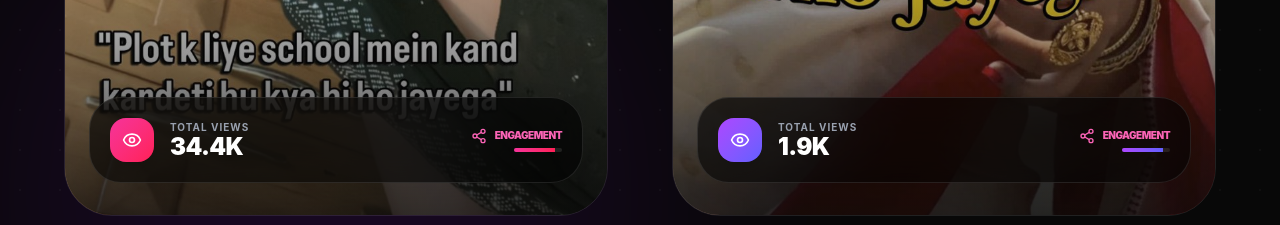
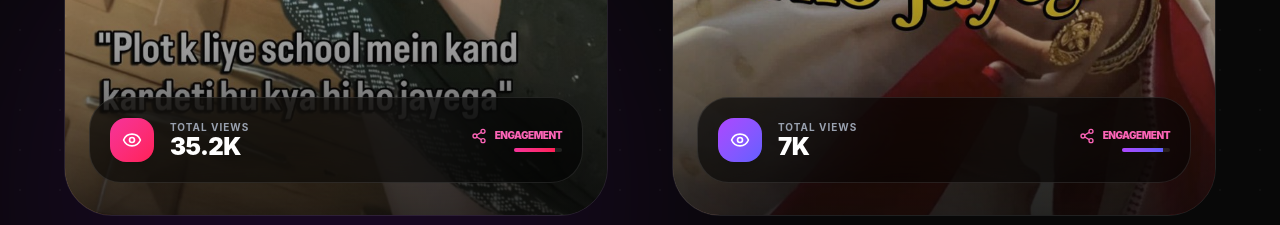
Before and after one commit to Hrit2006/creator-portfolio, a React (Vite) app: page / in a window 1280 px wide. Shown: the part 4360-4585 px from the top of the page. Built offline with nearby package versions, Linux system fonts and the light colour scheme.

Commit message:
Updated reach stats

```diff
--- a/src/app/components/TopContentSection.tsx
+++ b/src/app/components/TopContentSection.tsx
@@ -9,7 +9,7 @@ export function TopContentSection({ image1, image2 }: TopContentSectionProps) {
   const topReels = [
     {
       image: image1,
-      views: '34.4K',
+      views: '35.2K',
       title: 'Plot k liye school mein kand...',
       insight: 'Strategic use of relatable storytelling and trending audio hooks.',
       category: 'Viral Humor',
@@ -18,7 +18,7 @@ export function TopContentSection({ image1, image2 }: TopContentSectionProps) {
     },
     {
       image: image2,
-      views: '1.9K',
+      views: '7K',
       title: 'Red Outfit Aesthetic',
       insight: 'High-production fashion visuals driving premium brand engagement.',
       category: 'Lifestyle',
```
